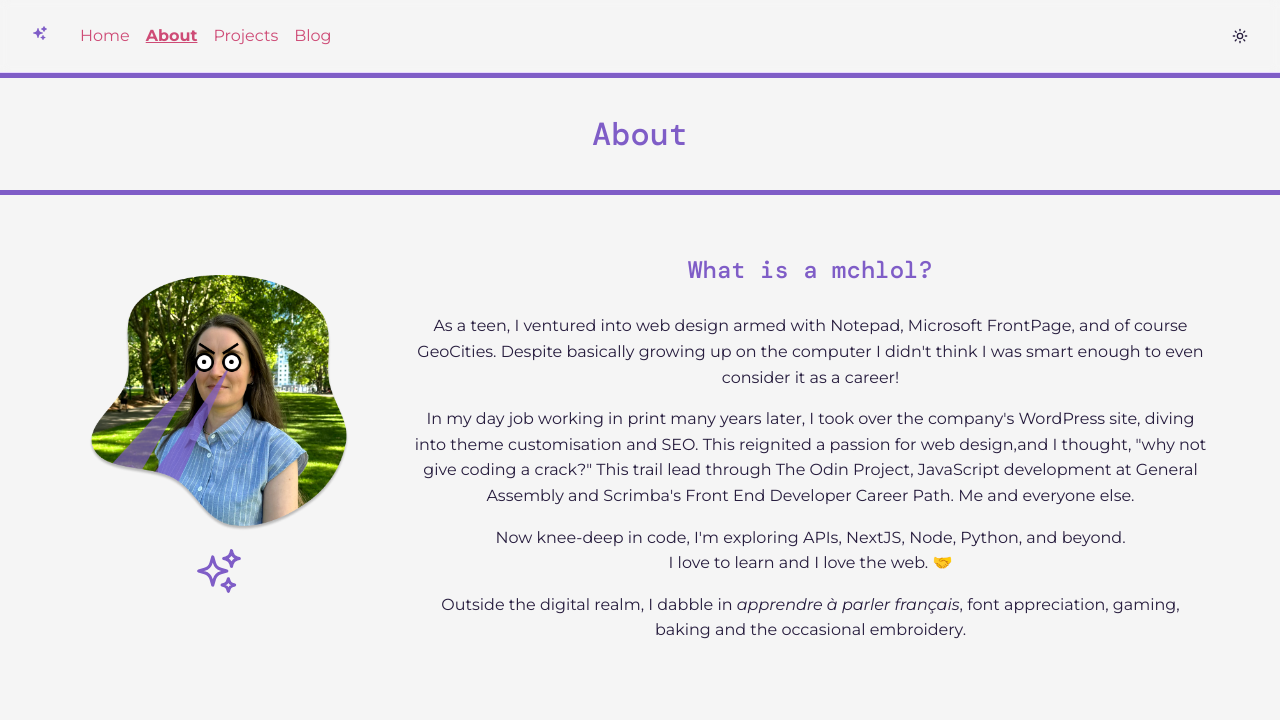
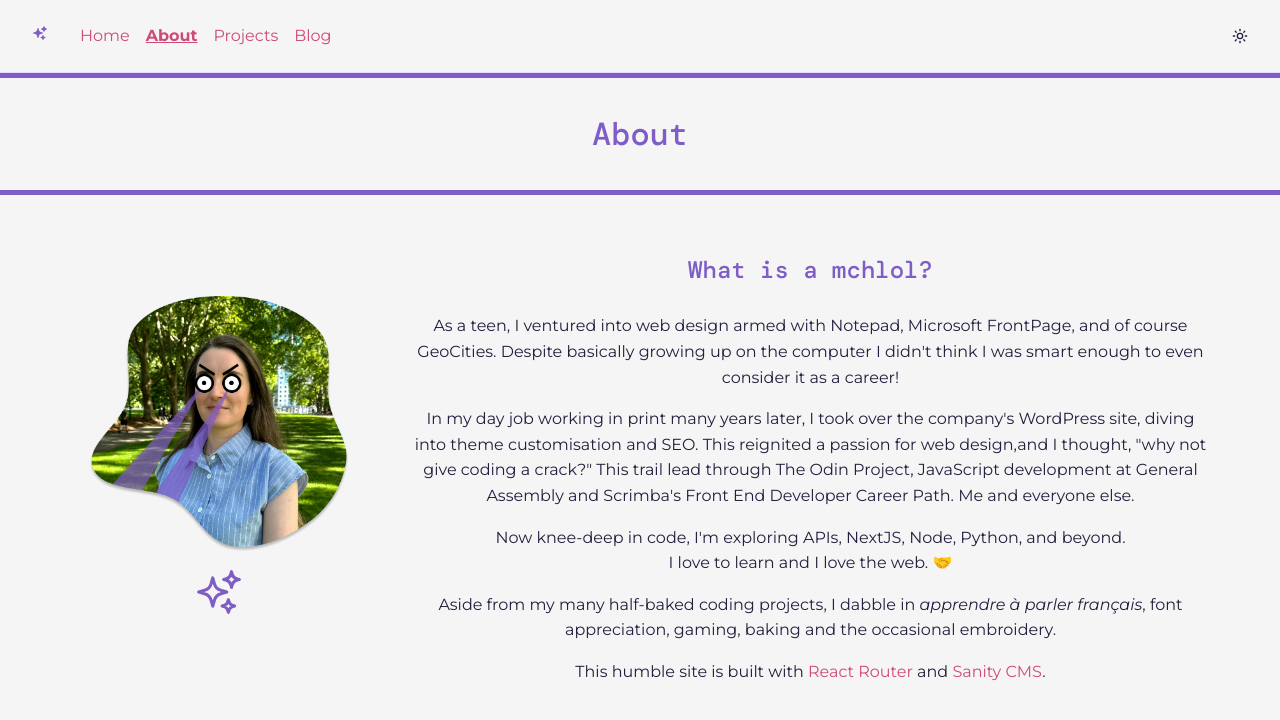
Before and after one commit to mchlol/portfolio-23, a React (Vite) app: page /about in a window 1280 px wide. Shown: the top 720 px of the page. Built offline with nearby package versions, Linux system fonts and the light colour scheme; no server answers.

Commit message:
update text

```diff
--- a/src/pages/About.jsx
+++ b/src/pages/About.jsx
@@ -35,7 +35,8 @@ export default function About() {
                     <p>In my day job working in print many years later, I took over the company's WordPress site, diving into theme customisation and SEO. This reignited a passion for web design,and I thought, "why not give coding a crack?" This trail lead through The Odin Project, JavaScript development at General Assembly and Scrimba's Front End Developer Career Path. Me and everyone else.</p>
                     <p>Now knee-deep in code, I'm exploring APIs, NextJS, Node, Python, and beyond.<br />
                     I love to learn and I love the web. 🤝 </p>
-                    <p>Outside the digital realm, I dabble in <em>apprendre à parler français</em>, font appreciation, gaming, baking and the occasional embroidery.</p>
+                    <p>Aside from my many half-baked coding projects, I dabble in <em>apprendre à parler français</em>, font appreciation, gaming, baking and the occasional embroidery.</p>
+                    <p>This humble site is built with <a href="https://reactrouter.com" target="_blank" rel="noopener noreferrer">React Router</a> and <a href="https://www.sanity.io" target="_blank" rel="noopener noreferrer">Sanity CMS</a>. </p>
                 </div>
 
             </div>
```
